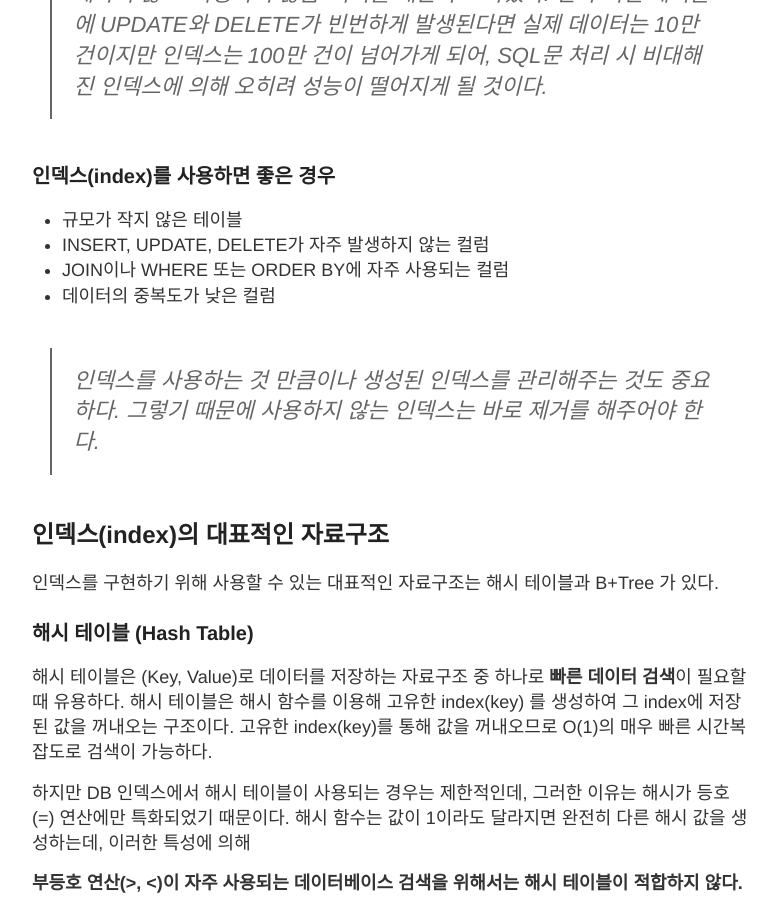
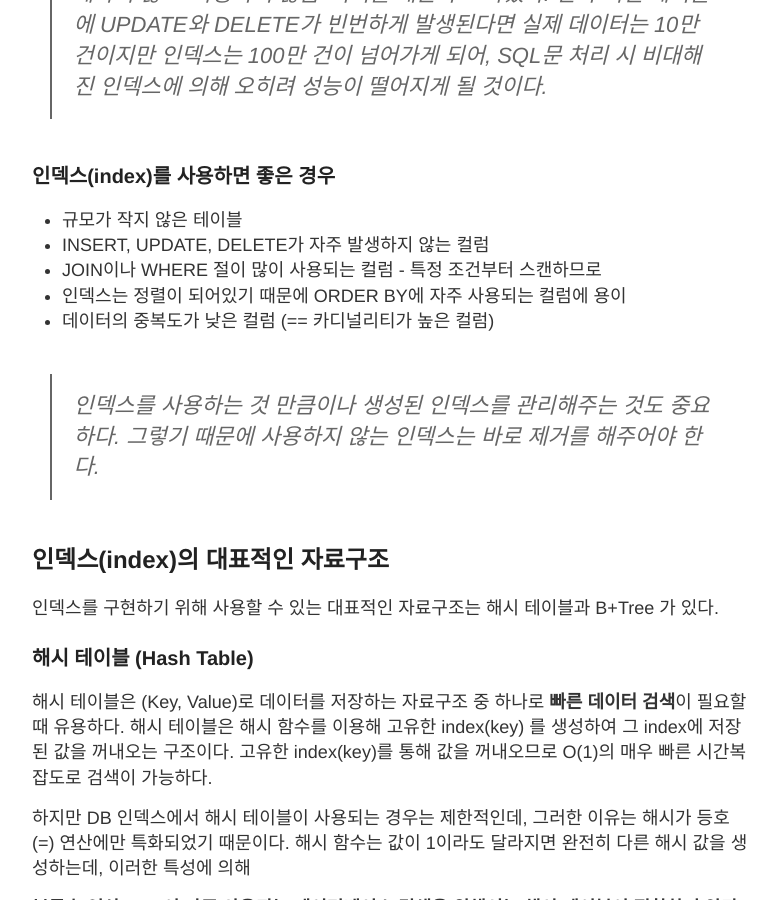
Before and after one commit to mks502/mks502.github.io, a Jekyll site: the page built from _posts/2021-6-1-theory-db-index.md, in a window 1280 px wide and 900 px high, scrolled down 2531 px. Shown: the whole window, without its empty margins (248-1025 px from the left). Built offline with Jekyll 4.4.1, drawn with Linux system fonts in a browser that asks for light colours.

Commit message:
Update db index 포스티

```diff
--- a/_posts/2021-6-1-theory-db-index.md
+++ b/_posts/2021-6-1-theory-db-index.md
@@ -68,8 +68,9 @@ DBMS는 index를 항상 최신으로 정렬된 상태로 유지해야 원하는
 ### 인덱스(index)를 사용하면 좋은 경우
 - 규모가 작지 않은 테이블
 - INSERT, UPDATE, DELETE가 자주 발생하지 않는 컬럼
-- JOIN이나 WHERE 또는 ORDER BY에 자주 사용되는 컬럼
-- 데이터의 중복도가 낮은 컬럼
+- JOIN이나 WHERE 절이 많이 사용되는 컬럼 - 특정 조건부터 스캔하므로
+- 인덱스는 정렬이 되어있기 때문에 ORDER BY에 자주 사용되는 컬럼에 용이
+- 데이터의 중복도가 낮은 컬럼 (== 카디널리티가 높은 컬럼)
 
 >인덱스를 사용하는 것 만큼이나 생성된 인덱스를 관리해주는 것도 중요하다. 그렇기 때문에 사용하지 않는 인덱스는 바로 제거를 해주어야 한다.
 
```
